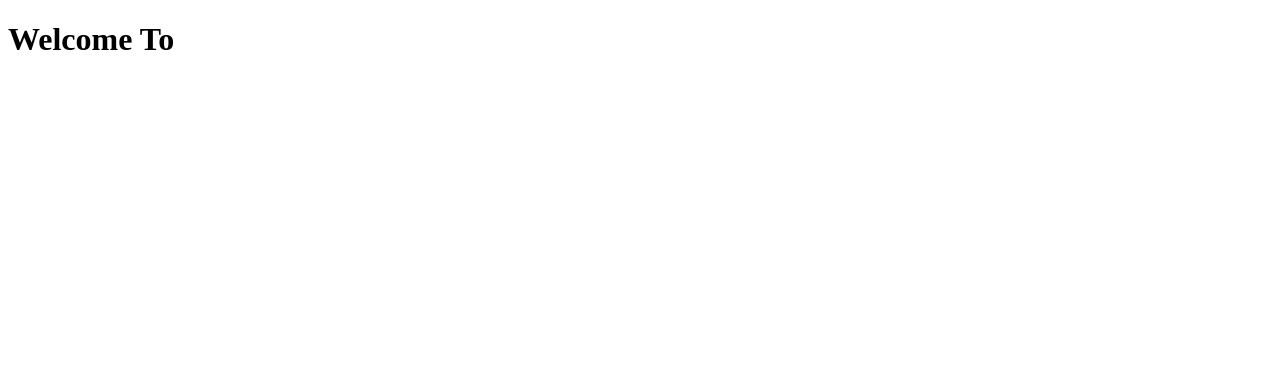
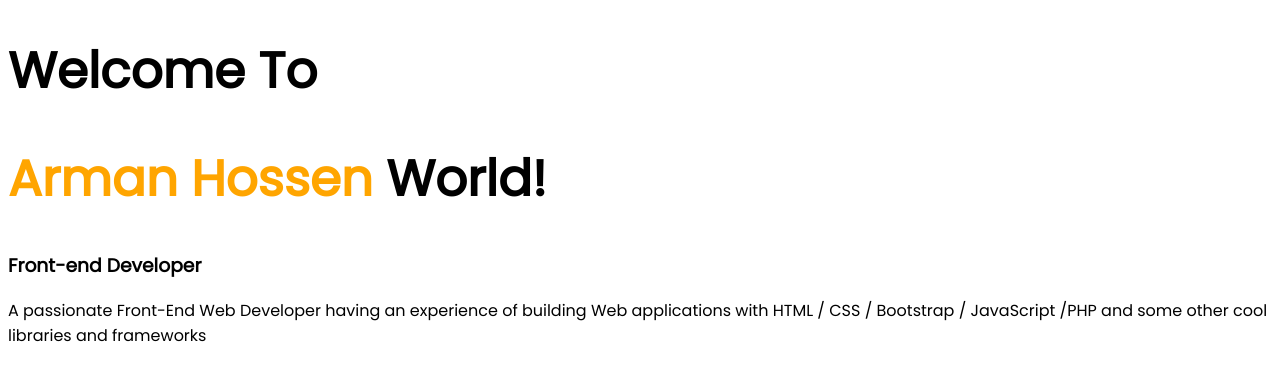
Before and after one commit to Arman-Hossen/developer-portfolio, a plain HTML site: page index.html in a window 1280 px wide. Drawn offline with Linux system fonts and the light colour scheme.

Commit message:
Next commit

```diff
--- a/index.html
+++ b/index.html
@@ -5,9 +5,15 @@
     <meta http-equiv="X-UA-Compatible" content="IE=edge">
     <meta name="viewport" content="width=device-width, initial-scale=1.0">
     <title>Arman's Portfolio</title>
+    <link rel="preconnect" href="https://fonts.googleapis.com">
+    <link rel="preconnect" href="https://fonts.gstatic.com" crossorigin>
+    <link href="https://fonts.googleapis.com/css2?family=Poppins&display=swap" rel="stylesheet">
     <link rel="stylesheet" href="style.css">
 </head>
 <body>
     <h1>Welcome To</h1>
+    <h1><span class="orange-color">Arman Hossen</span> World!</h1>
+    <h3>Front-end Developer</h3>
+    <p>A passionate Front-End Web Developer having an experience of building Web applications with HTML / CSS / Bootstrap / JavaScript /PHP and some other cool libraries and frameworks</p>
 </body>
 </html>
--- a/style.css
+++ b/style.css
@@ -0,0 +1,10 @@
+body{
+    font-family: 'Poppins', sans-serif;
+}
+h1{
+    font-size: 50px;
+}
+
+.orange-color{
+    color: orange;
+}
```
